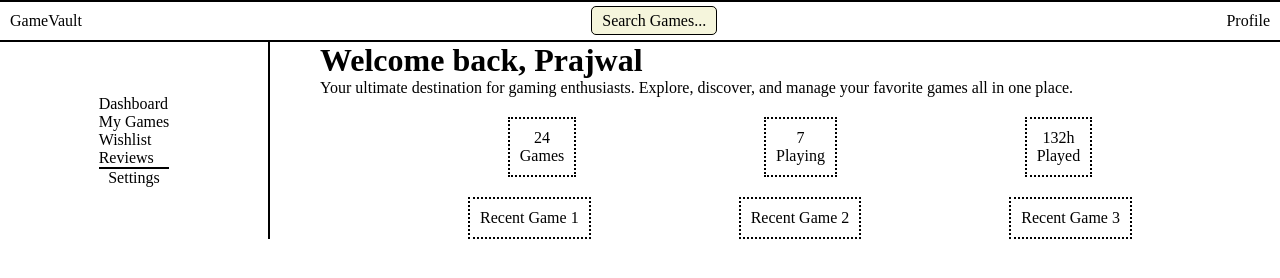
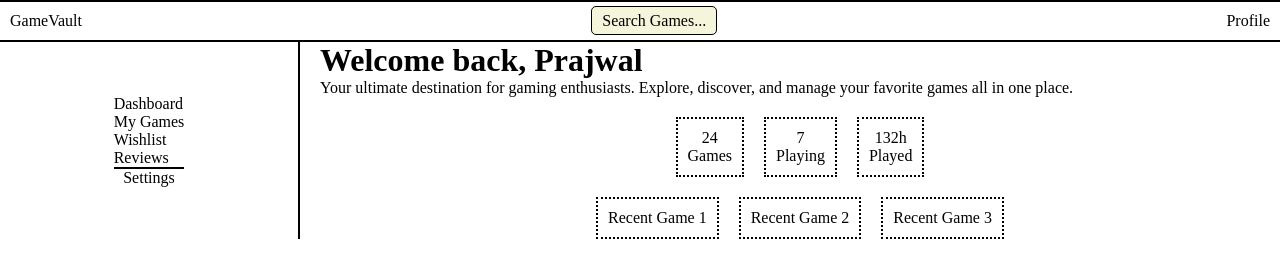
Before and after one commit to prajwalrao168/webdev-practice, a plain HTML site: page gpt-question/index.html in a window 1280 px wide. Drawn offline with Linux system fonts and the light colour scheme.

Commit message:
Phase 1 updated

```diff
--- a/gpt-question/style.css
+++ b/gpt-question/style.css
@@ -26,13 +26,7 @@ main {
     grid-template-columns: 1fr 3fr;
 }
 
-.sidebar {
-    border-right: 2px solid black;
-    margin-right: 50px;
-}
-
 .sidebar-links {
-
     border-bottom: 2px solid black;
 }
 
@@ -51,12 +45,15 @@ main {
     align-items: center;
     justify-content: center;
     flex-direction: column;
+    border-right: 2px solid black;
+    margin-right: 20px;
 
 }
 
 .stats-cards{
     display:flex;
-    justify-content: space-evenly;
+    justify-content: center;
+    gap: 20px;
 }
 
 .card-data{
@@ -73,7 +70,8 @@ main {
 
 .recent-section {
     display:flex;
-    justify-content: space-evenly;
+    justify-content: center;
+    gap: 20px;
 }
 
 .recent-entry {
```
